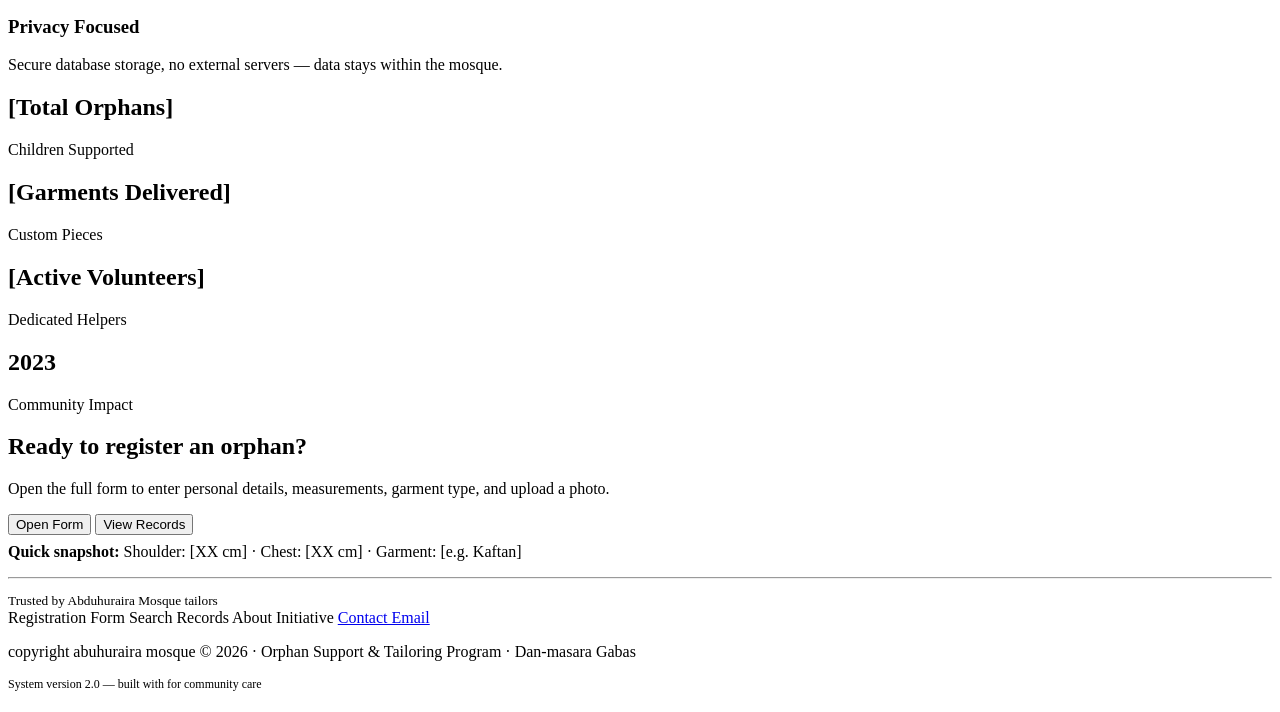
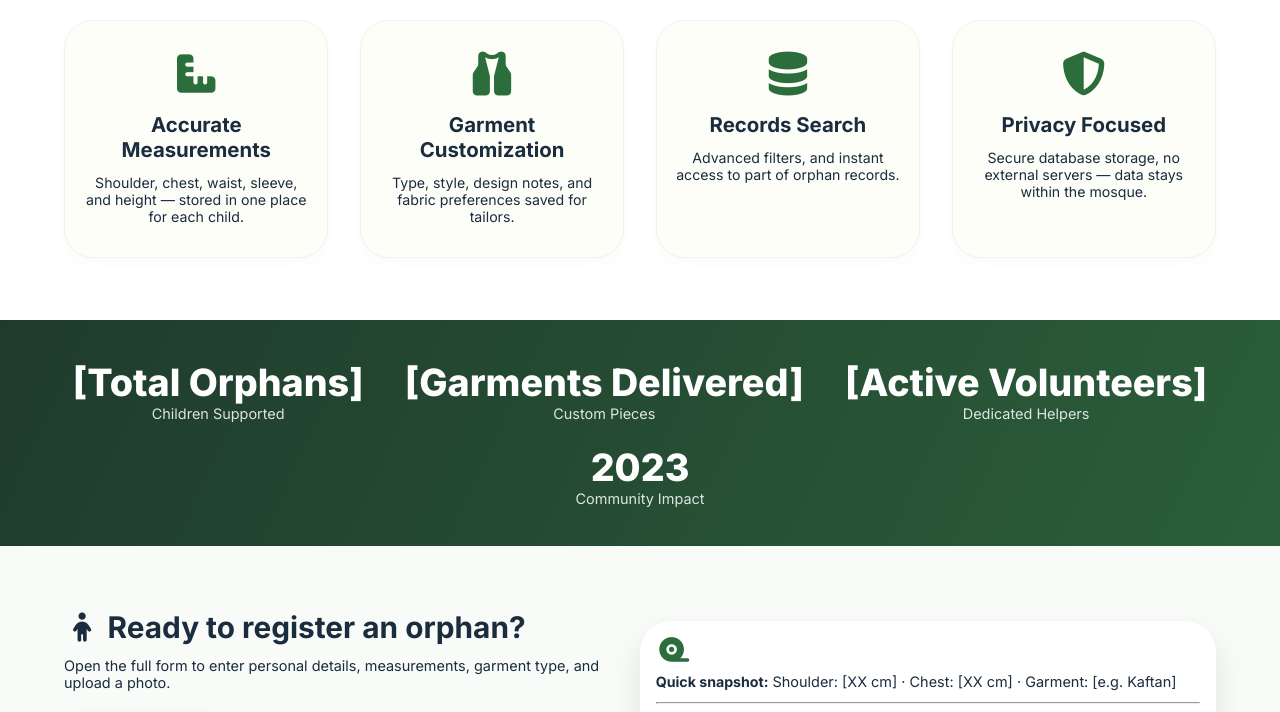
Before and after one commit to amk2406/abuhuraira-mosque-orphan-development-committee, a website: page asset/orphan.html in a window 1280 px wide. Shown: the part 611-1323 px from the top of the page. Drawn offline with Linux system fonts and the light colour scheme; files that its build step writes are made by us from their sources; the site is published under a folder, as on GitHub Pages, so addresses that start at the root find nothing; files whose address does not match are found by name.

Commit message:
Update orphan.html

```diff
--- a/asset/orphan.html
+++ b/asset/orphan.html
@@ -6,9 +6,9 @@
   <title>Abuhuraira Mosque | Orphan Measurement & Garment System</title>
   <!-- Google Fonts + Font Awesome 6 -->
   <link href="https://fonts.googleapis.com/css2?family=Inter:opsz,wght@14..32,300;14..32,400;14..32,500;14..32,600;14..32,700;14..32,800&display=swap" rel="stylesheet">
-  <link rel="stylesheet" href="/font-icon/css/all.min.css">
-  <link rel="stylesheet" href="/style/orphan.css">
-  <link rel="shortcut icon" href="/logo.png" type="image/x-icon">
+  <link rel="stylesheet" href="./font-icon/css/all.min.css">
+  <link rel="stylesheet" href="./style/orphan.css">
+  <link rel="shortcut icon" href="./logo.png" type="image/x-icon">
 </head>
 <body>
 
```
